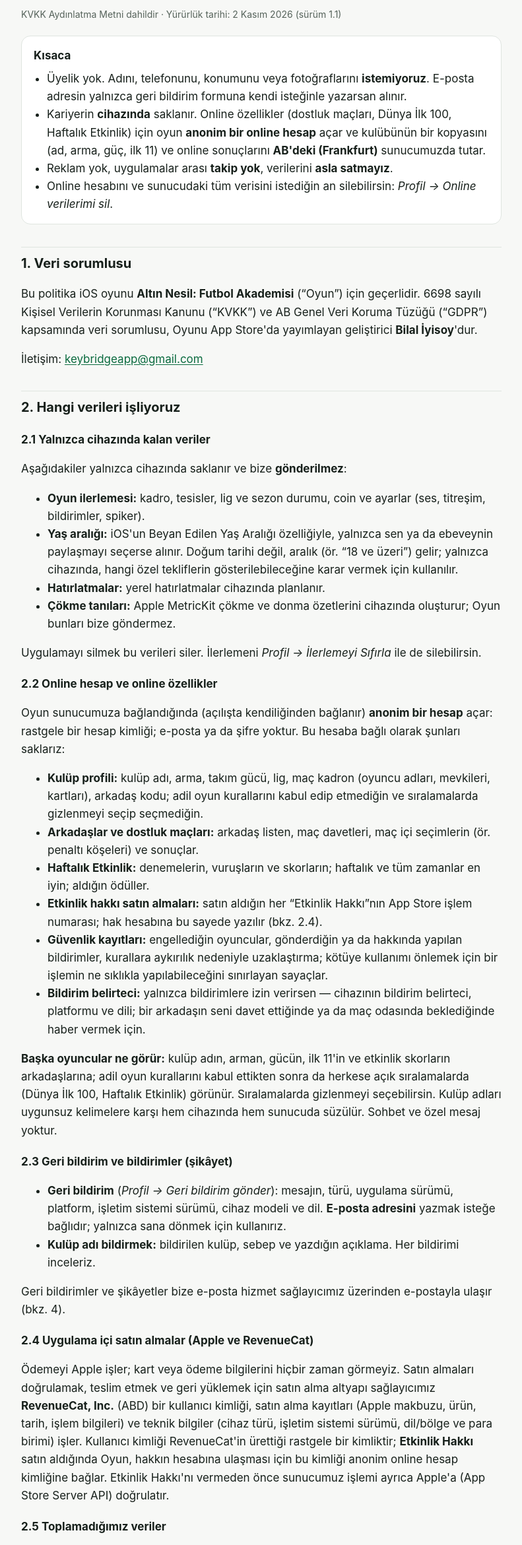
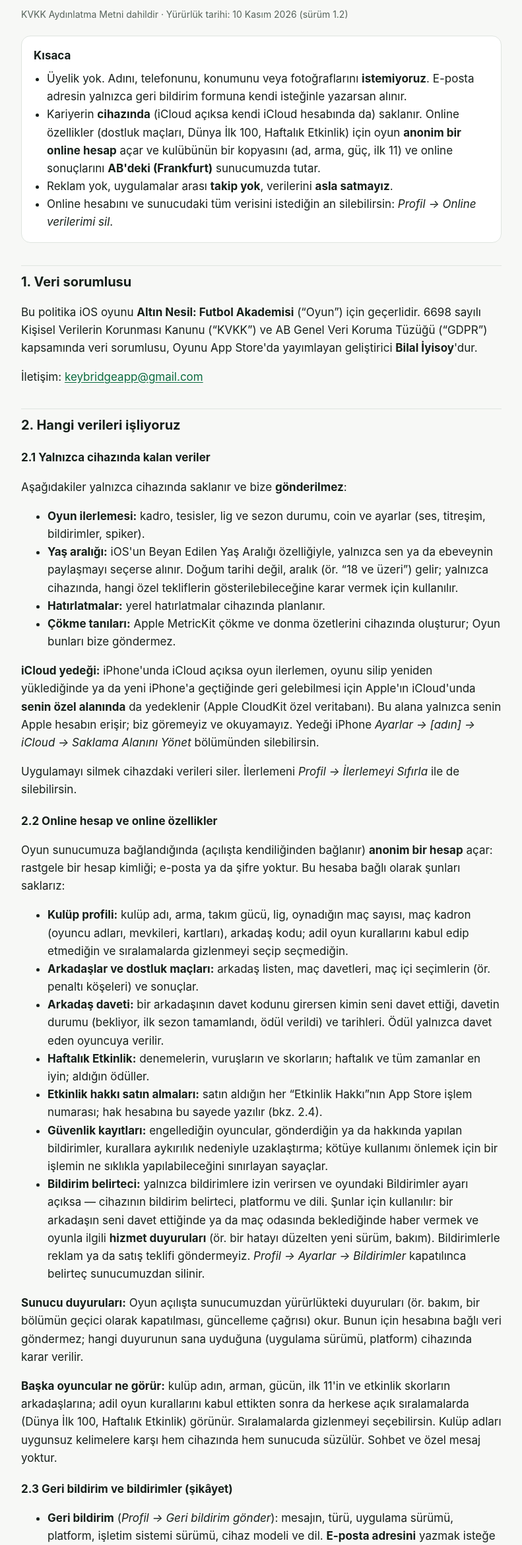
Before and after one commit to iyisoybilal/altin-nesil, a plain HTML site: page gizlilik/index.html in a window 1280 px wide. Shown: the part 181-2522 px from the top of the page at 66% size, without its empty margins (244-1035 px from the left). Drawn offline with Linux system fonts and the light colour scheme.

Commit message:
Gizlilik politikası 1.2: iCloud yedeği, bildirim ayarı, sunucu duyuruları, arkadaş daveti, RevenueCat hesap bağı

```diff
--- a/gizlilik/index.html
+++ b/gizlilik/index.html
@@ -17,13 +17,13 @@
 <nav class="lang"><strong>Türkçe</strong> · <a href="../privacy/" hreflang="en">English</a> · <a href="../">Destek</a></nav>
 
 <h1>Gizlilik Politikası</h1>
-<p class="meta">KVKK Aydınlatma Metni dahildir · Yürürlük tarihi: 2 Kasım 2026 (sürüm 1.1)</p>
+<p class="meta">KVKK Aydınlatma Metni dahildir · Yürürlük tarihi: 10 Kasım 2026 (sürüm 1.2)</p>
 
 <div class="summary">
   <strong>Kısaca</strong>
   <ul>
     <li>Üyelik yok. Adını, telefonunu, konumunu veya fotoğraflarını <strong>istemiyoruz</strong>. E-posta adresin yalnızca geri bildirim formuna kendi isteğinle yazarsan alınır.</li>
-    <li>Kariyerin <strong>cihazında</strong> saklanır. Online özellikler (dostluk maçları, Dünya İlk 100, Haftalık Etkinlik) için oyun <strong>anonim bir online hesap</strong> açar ve kulübünün bir kopyasını (ad, arma, güç, ilk 11) ve online sonuçlarını <strong>AB'deki (Frankfurt)</strong> sunucumuzda tutar.</li>
+    <li>Kariyerin <strong>cihazında</strong> (iCloud açıksa kendi iCloud hesabında da) saklanır. Online özellikler (dostluk maçları, Dünya İlk 100, Haftalık Etkinlik) için oyun <strong>anonim bir online hesap</strong> açar ve kulübünün bir kopyasını (ad, arma, güç, ilk 11) ve online sonuçlarını <strong>AB'deki (Frankfurt)</strong> sunucumuzda tutar.</li>
     <li>Reklam yok, uygulamalar arası <strong>takip yok</strong>, verilerini <strong>asla satmayız</strong>.</li>
     <li>Online hesabını ve sunucudaki tüm verisini istediğin an silebilirsin: <em>Profil → Online verilerimi sil</em>.</li>
   </ul>
@@ -43,18 +43,21 @@
   <li><strong>Hatırlatmalar:</strong> yerel hatırlatmalar cihazında planlanır.</li>
   <li><strong>Çökme tanıları:</strong> Apple MetricKit çökme ve donma özetlerini cihazında oluşturur; Oyun bunları bize göndermez.</li>
 </ul>
-<p>Uygulamayı silmek bu verileri siler. İlerlemeni <em>Profil → İlerlemeyi Sıfırla</em> ile de silebilirsin.</p>
+<p><strong>iCloud yedeği:</strong> iPhone'unda iCloud açıksa oyun ilerlemen, oyunu silip yeniden yüklediğinde ya da yeni iPhone'a geçtiğinde geri gelebilmesi için Apple'ın iCloud'unda <strong>senin özel alanında</strong> da yedeklenir (Apple CloudKit özel veritabanı). Bu alana yalnızca senin Apple hesabın erişir; biz göremeyiz ve okuyamayız. Yedeği iPhone <em>Ayarlar → [adın] → iCloud → Saklama Alanını Yönet</em> bölümünden silebilirsin.</p>
+<p>Uygulamayı silmek cihazdaki verileri siler. İlerlemeni <em>Profil → İlerlemeyi Sıfırla</em> ile de silebilirsin.</p>
 
 <h3>2.2 Online hesap ve online özellikler</h3>
 <p>Oyun sunucumuza bağlandığında (açılışta kendiliğinden bağlanır) <strong>anonim bir hesap</strong> açar: rastgele bir hesap kimliği; e-posta ya da şifre yoktur. Bu hesaba bağlı olarak şunları saklarız:</p>
 <ul>
-  <li><strong>Kulüp profili:</strong> kulüp adı, arma, takım gücü, lig, maç kadron (oyuncu adları, mevkileri, kartları), arkadaş kodu; adil oyun kurallarını kabul edip etmediğin ve sıralamalarda gizlenmeyi seçip seçmediğin.</li>
+  <li><strong>Kulüp profili:</strong> kulüp adı, arma, takım gücü, lig, oynadığın maç sayısı, maç kadron (oyuncu adları, mevkileri, kartları), arkadaş kodu; adil oyun kurallarını kabul edip etmediğin ve sıralamalarda gizlenmeyi seçip seçmediğin.</li>
   <li><strong>Arkadaşlar ve dostluk maçları:</strong> arkadaş listen, maç davetleri, maç içi seçimlerin (ör. penaltı köşeleri) ve sonuçlar.</li>
+  <li><strong>Arkadaş daveti:</strong> bir arkadaşının davet kodunu girersen kimin seni davet ettiği, davetin durumu (bekliyor, ilk sezon tamamlandı, ödül verildi) ve tarihleri. Ödül yalnızca davet eden oyuncuya verilir.</li>
   <li><strong>Haftalık Etkinlik:</strong> denemelerin, vuruşların ve skorların; haftalık ve tüm zamanlar en iyin; aldığın ödüller.</li>
   <li><strong>Etkinlik hakkı satın almaları:</strong> satın aldığın her “Etkinlik Hakkı”nın App Store işlem numarası; hak hesabına bu sayede yazılır (bkz. 2.4).</li>
   <li><strong>Güvenlik kayıtları:</strong> engellediğin oyuncular, gönderdiğin ya da hakkında yapılan bildirimler, kurallara aykırılık nedeniyle uzaklaştırma; kötüye kullanımı önlemek için bir işlemin ne sıklıkla yapılabileceğini sınırlayan sayaçlar.</li>
-  <li><strong>Bildirim belirteci:</strong> yalnızca bildirimlere izin verirsen — cihazının bildirim belirteci, platformu ve dili; bir arkadaşın seni davet ettiğinde ya da maç odasında beklediğinde haber vermek için.</li>
+  <li><strong>Bildirim belirteci:</strong> yalnızca bildirimlere izin verirsen ve oyundaki Bildirimler ayarı açıksa — cihazının bildirim belirteci, platformu ve dili. Şunlar için kullanılır: bir arkadaşın seni davet ettiğinde ya da maç odasında beklediğinde haber vermek ve oyunla ilgili <strong>hizmet duyuruları</strong> (ör. bir hatayı düzelten yeni sürüm, bakım). Bildirimlerle reklam ya da satış teklifi göndermeyiz. <em>Profil → Ayarlar → Bildirimler</em> kapatılınca belirteç sunucumuzdan silinir.</li>
 </ul>
+<p><strong>Sunucu duyuruları:</strong> Oyun açılışta sunucumuzdan yürürlükteki duyuruları (ör. bakım, bir bölümün geçici olarak kapatılması, güncelleme çağrısı) okur. Bunun için hesabına bağlı veri göndermez; hangi duyurunun sana uyduğuna (uygulama sürümü, platform) cihazında karar verilir.</p>
 <p><strong>Başka oyuncular ne görür:</strong> kulüp adın, arman, gücün, ilk 11'in ve etkinlik skorların arkadaşlarına; adil oyun kurallarını kabul ettikten sonra da herkese açık sıralamalarda (Dünya İlk 100, Haftalık Etkinlik) görünür. Sıralamalarda gizlenmeyi seçebilirsin. Kulüp adları uygunsuz kelimelere karşı hem cihazında hem sunucuda süzülür. Sohbet ve özel mesaj yoktur.</p>
 
 <h3>2.3 Geri bildirim ve bildirimler (şikâyet)</h3>
@@ -65,7 +68,7 @@
 <p>Geri bildirimler ve şikâyetler bize e-posta hizmet sağlayıcımız üzerinden e-postayla ulaşır (bkz. 4).</p>
 
 <h3>2.4 Uygulama içi satın almalar (Apple ve RevenueCat)</h3>
-<p>Ödemeyi Apple işler; kart veya ödeme bilgilerini hiçbir zaman görmeyiz. Satın almaları doğrulamak, teslim etmek ve geri yüklemek için satın alma altyapı sağlayıcımız <strong>RevenueCat, Inc.</strong> (ABD) bir kullanıcı kimliği, satın alma kayıtları (Apple makbuzu, ürün, tarih, işlem bilgileri) ve teknik bilgiler (cihaz türü, işletim sistemi sürümü, dil/bölge ve para birimi) işler. Kullanıcı kimliği RevenueCat'in ürettiği rastgele bir kimliktir; <strong>Etkinlik Hakkı</strong> satın aldığında Oyun, hakkın hesabına ulaşması için bu kimliği anonim online hesap kimliğine bağlar. Etkinlik Hakkı'nı vermeden önce sunucumuz işlemi ayrıca Apple'a (App Store Server API) doğrulatır.</p>
+<p>Ödemeyi Apple işler; kart veya ödeme bilgilerini hiçbir zaman görmeyiz. Satın almaları doğrulamak, teslim etmek ve geri yüklemek için satın alma altyapı sağlayıcımız <strong>RevenueCat, Inc.</strong> (ABD) bir kullanıcı kimliği, satın alma kayıtları (Apple makbuzu, ürün, tarih, işlem bilgileri) ve teknik bilgiler (cihaz türü, işletim sistemi sürümü, dil/bölge ve para birimi) işler. Kullanıcı kimliği önce RevenueCat'in ürettiği rastgele bir kimliktir; online hesabın açılınca Oyun, satın almaların hesabına ulaşması ve destek taleplerinde bulunabilmesi için bunu <strong>anonim online hesap kimliğine</strong> bağlar ve RevenueCat'e görünen ad olarak <strong>kulüp adını</strong> iletir (kulüp adın zaten sıralamalarda herkese açıktır). Etkinlik Hakkı'nı vermeden önce sunucumuz işlemi ayrıca Apple'a (App Store Server API) doğrulatır.</p>
 
 <h3>2.5 Toplamadığımız veriler</h3>
 <p>Ad, telefon, adres, konum, rehber, fotoğraf, mikrofon, kamera, sağlık verisi ve reklam kimliği (IDFA). Oyunda reklam ve reklam takibi yoktur; Uygulama Takip Şeffaflığı izni istenmez. Analiz (analytics) SDK'sı kullanmayız.</p>
```
Also changed, not shown: en/index.html (+1 -1 lines), index.html (+1 -1 lines), privacy/index.html (+9 -6 lines).
